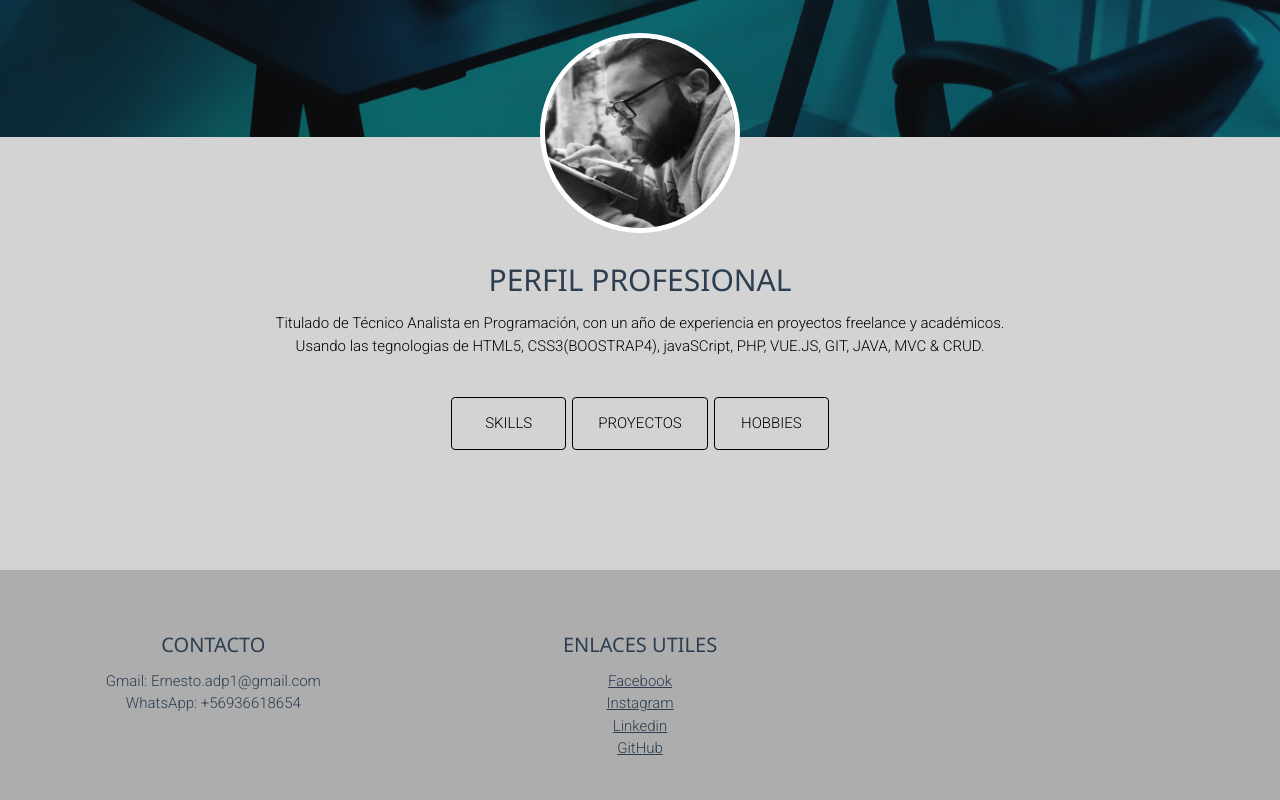
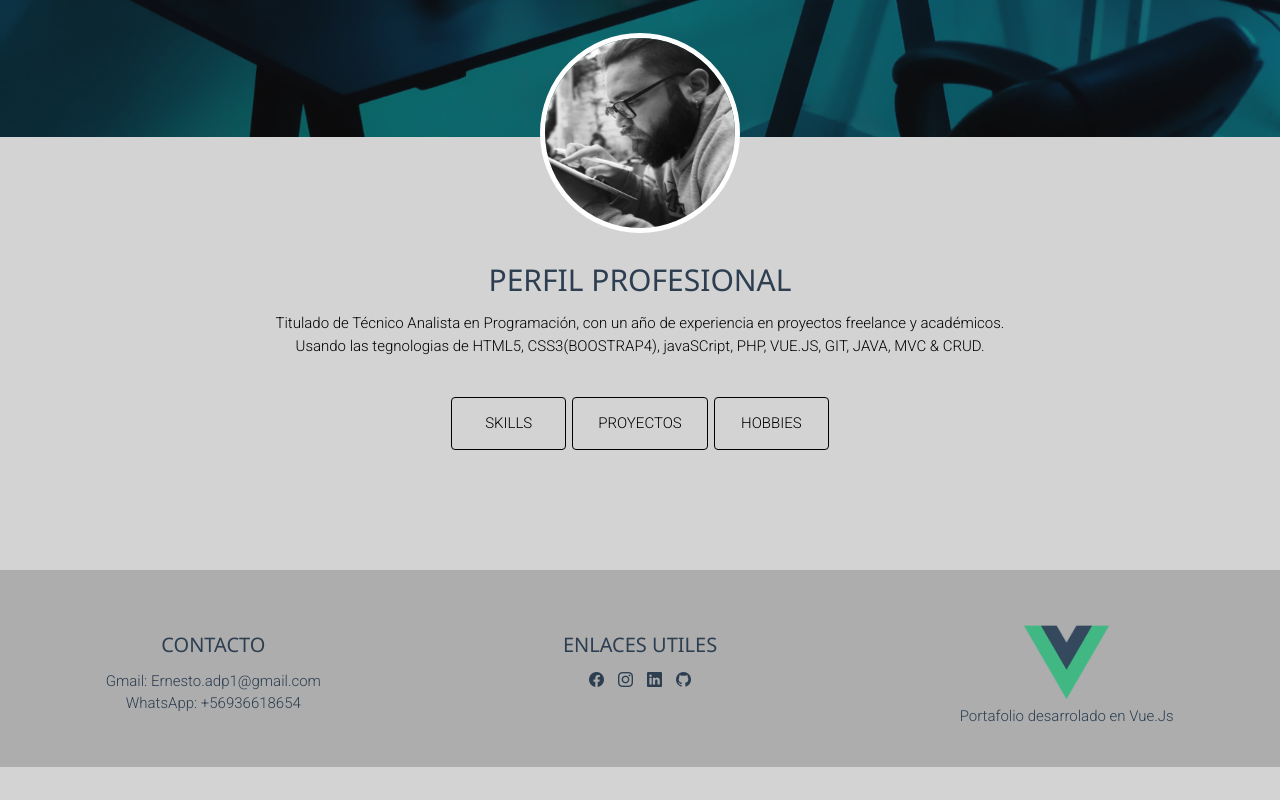
Before and after one commit to ErnestoADP/Portafolio, a Vue app: page / in a window 1280 px wide. Shown: the part 263-1063 px from the top of the page. After the commit the page ends 1030 px from the top, so only its background shows below. Built offline with nearby package versions, Linux system fonts and the light colour scheme.

Commit message:
custom footer

```diff
--- a/public/index.html
+++ b/public/index.html
@@ -13,7 +13,7 @@
     <link href="https://fonts.googleapis.com/css2?family=Roboto:wght@300&display=swap" rel="stylesheet">
     <link rel="stylesheet" href="https://www.w3schools.com/w3css/4/w3.css">
     <link rel="stylesheet" href="https://cdnjs.cloudflare.com/ajax/libs/animate.css/4.1.1/animate.min.css" />
-
+    <link rel="stylesheet" href="https://cdn.jsdelivr.net/npm/bootstrap-icons@1.5.0/font/bootstrap-icons.css">
 
     <title>
         <%= htmlWebpackPlugin.options.title %>
--- a/src/App.vue
+++ b/src/App.vue
@@ -34,27 +34,29 @@
         </div>
         <div class="caja">
           <h4>ENLACES UTILES</h4>
-          <ul>
-            <li>
-              <a href="https://www.facebook.com/ernestoandres.diazplaza"
-                >Facebook</a
-              >
-            </li>
-            <li>
-              <a href="https://www.instagram.com/ernesthordiaz/?hl=es-la"
-                >Instagram</a
-              >
-            </li>
-            <li>
-              <a
-                href="https://www.linkedin.com/in/ernesto-andres-diaz-plaza-b824351a6/"
-                >Linkedin</a
-              >
-            </li>
-            <li><a href="https://github.com/ErnestoADP">GitHub</a></li>
-          </ul>
+
+          <a class="enlaces" href="https://www.facebook.com/ernestoandres.diazplaza"
+            ><i class="bi bi-facebook"></i>
+          </a>
+
+          <a class="enlaces" href="https://www.instagram.com/ernesthordiaz/?hl=es-la"
+            ><i class="bi bi-instagram"></i
+          ></a>
+
+          <a class="enlaces"
+            href="https://www.linkedin.com/in/ernesto-andres-diaz-plaza-b824351a6/"
+            ><i class="bi bi-linkedin"></i
+          ></a>
+
+          <a class="enlaces" href="https://github.com/ErnestoADP"
+            ><i class="bi bi-github"></i
+          ></a>
         </div>
-        <div class="caja"></div>
+        <div class="caja">
+          <div class="logo"><img class="img-logo"  src="./assets/logo.png" alt="">
+          <span>Portafolio desarrolado en Vue.Js</span></div>
+
+        </div>
       </div>
     </footer>
   </div>
@@ -245,6 +247,21 @@ p {
   padding: 0;
 }
 
+.enlaces{
+  padding: 7px;
+}
+
+.logo{
+  display: flex;
+  align-items: center;
+  flex-direction: column;
+  margin: auto;
+}
+
+.img-logo{
+  width: 20%;
+}
+
 /**----------------------------------------------fin-footer----------------------------------------------------- */
 .container-dos {
   margin: auto;
@@ -331,8 +348,7 @@ ul.slider li:target {
 
   box-shadow: 10px 10px;
 }
-.contenedorsecundario {
-}
+
 .text {
   padding: 15px;
 }
```
Also changed, not shown: src/assets/logo.png (added).
